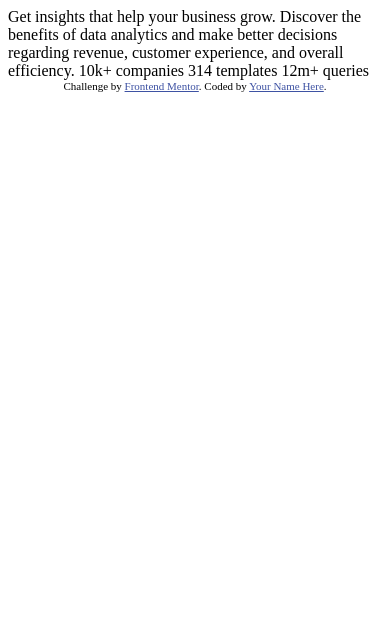
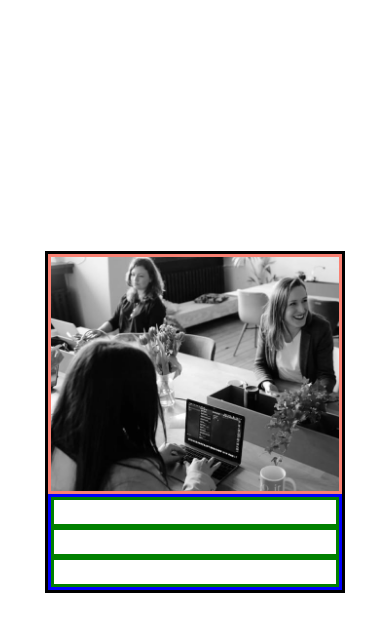
Before and after one commit to PhilosopherDev/stats-preview-card-component, a plain HTML site: page index.html in a window 390 px wide. Drawn offline with Linux system fonts and the light colour scheme.

Commit message:
layout apply

```diff
--- a/index.html
+++ b/index.html
@@ -1,33 +1,35 @@
 <!DOCTYPE html>
 <html lang="en">
+
 <head>
   <meta charset="UTF-8">
-  <meta name="viewport" content="width=device-width, initial-scale=1.0"> <!-- displays site properly based on user's device -->
+  <meta name="viewport" content="width=device-width, initial-scale=1.0">
+  <!-- displays site properly based on user's device -->
 
   <link rel="icon" type="image/png" sizes="32x32" href="./images/favicon-32x32.png">
-
+  <link rel="stylesheet" href="style.css">
   <title>Frontend Mentor | Stats preview card component</title>
-
-  <!-- Feel free to remove these styles or customise in your own stylesheet 👍 -->
-  <style>
-    .attribution { font-size: 11px; text-align: center; }
-    .attribution a { color: hsl(228, 45%, 44%); }
   </style>
 </head>
+
 <body>
 
-  Get insights that help your business grow.
-
-  Discover the benefits of data analytics and make better decisions regarding revenue, customer
-  experience, and overall efficiency.
-
-  10k+ companies
-  314 templates
-  12m+ queries
-
-  <div class="attribution">
-    Challenge by <a href="https://www.frontendmentor.io?ref=challenge" target="_blank">Frontend Mentor</a>.
-    Coded by <a href="#">Your Name Here</a>.
+  <div class="container">
+    <div class="card">
+      <div class="card__img">
+        <img src="" alt="">
+      </div>
+      <div class="card__content">
+        <div class="card__title"></div>
+        <div class="card__desc"></div>
+        <div class="card__indicator">
+          <div class="card__indicator-item"></div>
+          <div class="card__indicator-item"></div>
+          <div class="card__indicator-item"></div>
+        </div>
+      </div>
+    </div>
   </div>
 </body>
+
 </html>
--- /dev/null
+++ b/style.css
@@ -0,0 +1,201 @@
+html,
+body,
+div,
+span,
+applet,
+object,
+iframe,
+h1,
+h2,
+h3,
+h4,
+h5,
+h6,
+p,
+blockquote,
+pre,
+a,
+abbr,
+acronym,
+address,
+big,
+cite,
+code,
+del,
+dfn,
+em,
+img,
+ins,
+kbd,
+q,
+s,
+samp,
+small,
+strike,
+strong,
+sub,
+sup,
+tt,
+var,
+b,
+u,
+i,
+center,
+dl,
+dt,
+dd,
+ol,
+ul,
+li,
+fieldset,
+form,
+label,
+legend,
+table,
+caption,
+tbody,
+tfoot,
+thead,
+tr,
+th,
+td,
+article,
+aside,
+canvas,
+details,
+embed,
+figure,
+figcaption,
+footer,
+header,
+hgroup,
+menu,
+nav,
+output,
+ruby,
+section,
+summary,
+time,
+mark,
+audio,
+video {
+    margin: 0;
+    padding: 0;
+    border: 0;
+    font-size: 100%;
+    font: inherit;
+    vertical-align: baseline;
+}
+
+/* HTML5 display-role reset for older browsers */
+article,
+aside,
+details,
+figcaption,
+figure,
+footer,
+header,
+hgroup,
+menu,
+nav,
+section {
+    display: block;
+}
+
+body {
+    line-height: 1;
+    box-sizing: content-box;
+}
+
+ol,
+ul {
+    list-style: none;
+}
+
+blockquote,
+q {
+    quotes: none;
+}
+
+blockquote:before,
+blockquote:after,
+q:before,
+q:after {
+    content: '';
+    content: none;
+}
+
+table {
+    border-collapse: collapse;
+    border-spacing: 0;
+}
+
+* {
+    box-sizing: border-box;
+}
+
+.container {
+    display: flex;
+    justify-content: center;
+    align-items: center;
+    min-height: 100vh;
+}
+
+.card {
+    border: 3px solid black;
+    width: 1100px;
+    height: 450px;
+}
+
+.card__img {
+    background-image: url(./images/image-header-desktop.jpg);
+    background-size: cover;
+    width: 50%;
+    height: 100%;
+    border: 3px solid salmon;
+    float: right;
+}
+
+.card__content {
+    width: 50%;
+    height: 100%;
+    border: 3px solid blue;
+}
+
+.card__indicator {
+    display: flex;
+    flex-direction: row;
+}
+
+.card__indicator-item {
+    width: 100%;
+    height: 30px;
+    border: 3px green solid;
+}
+
+@media screen and (max-width: 1200px) {
+    .card {
+        border: 3px solid black;
+        width: 300px;
+        height: auto;
+    }
+
+    .card__img {
+        background-image: url(./images/image-header-mobile.jpg);
+        float: none;
+        height: 240px;
+    }
+
+    .card__img {
+        width: 100%;
+    }
+
+    .card__content {
+        width: 100%;
+        height: auto;
+    }
+
+    .card__indicator {
+        flex-direction: column;
+    }
+}
```
